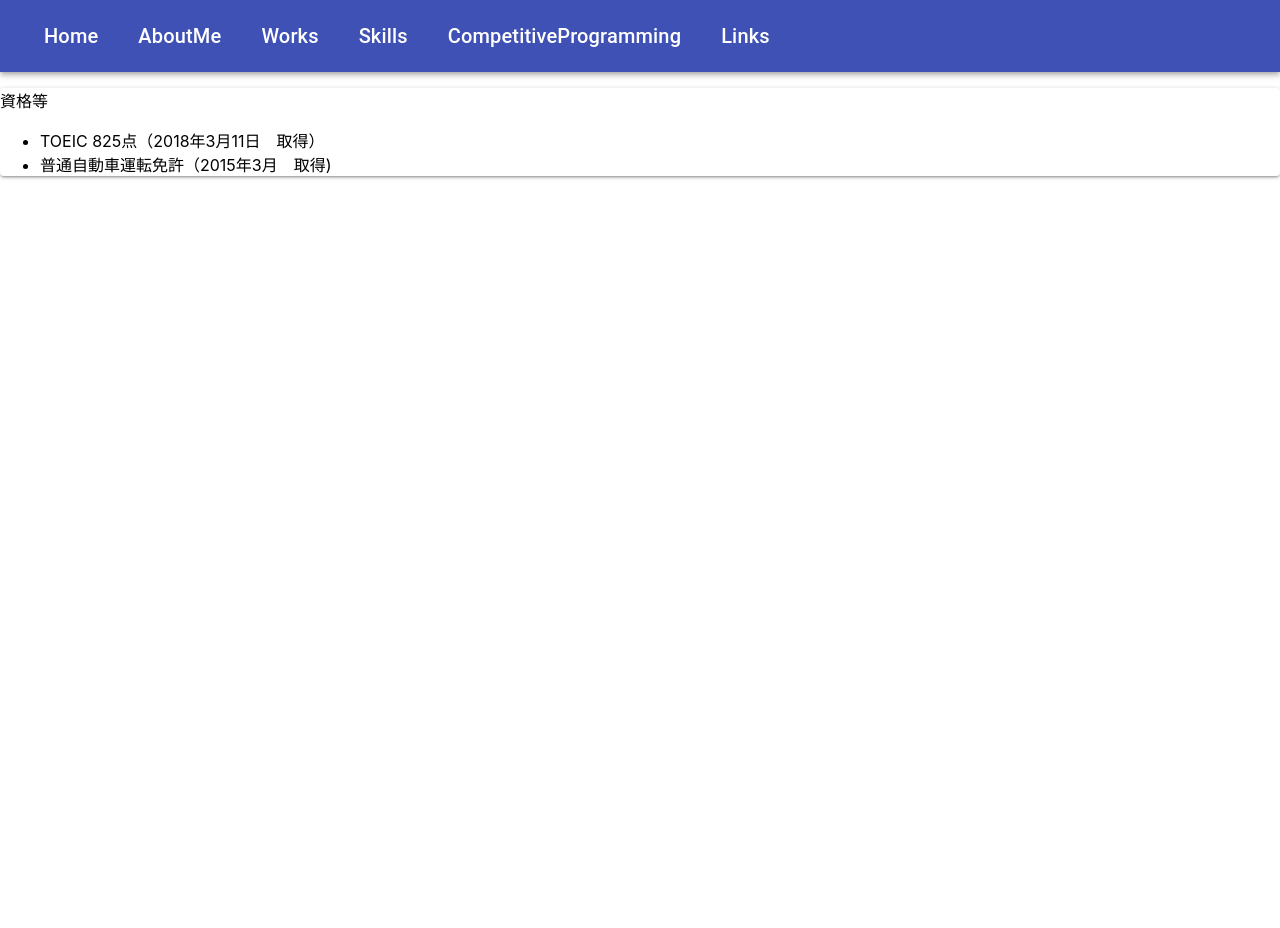
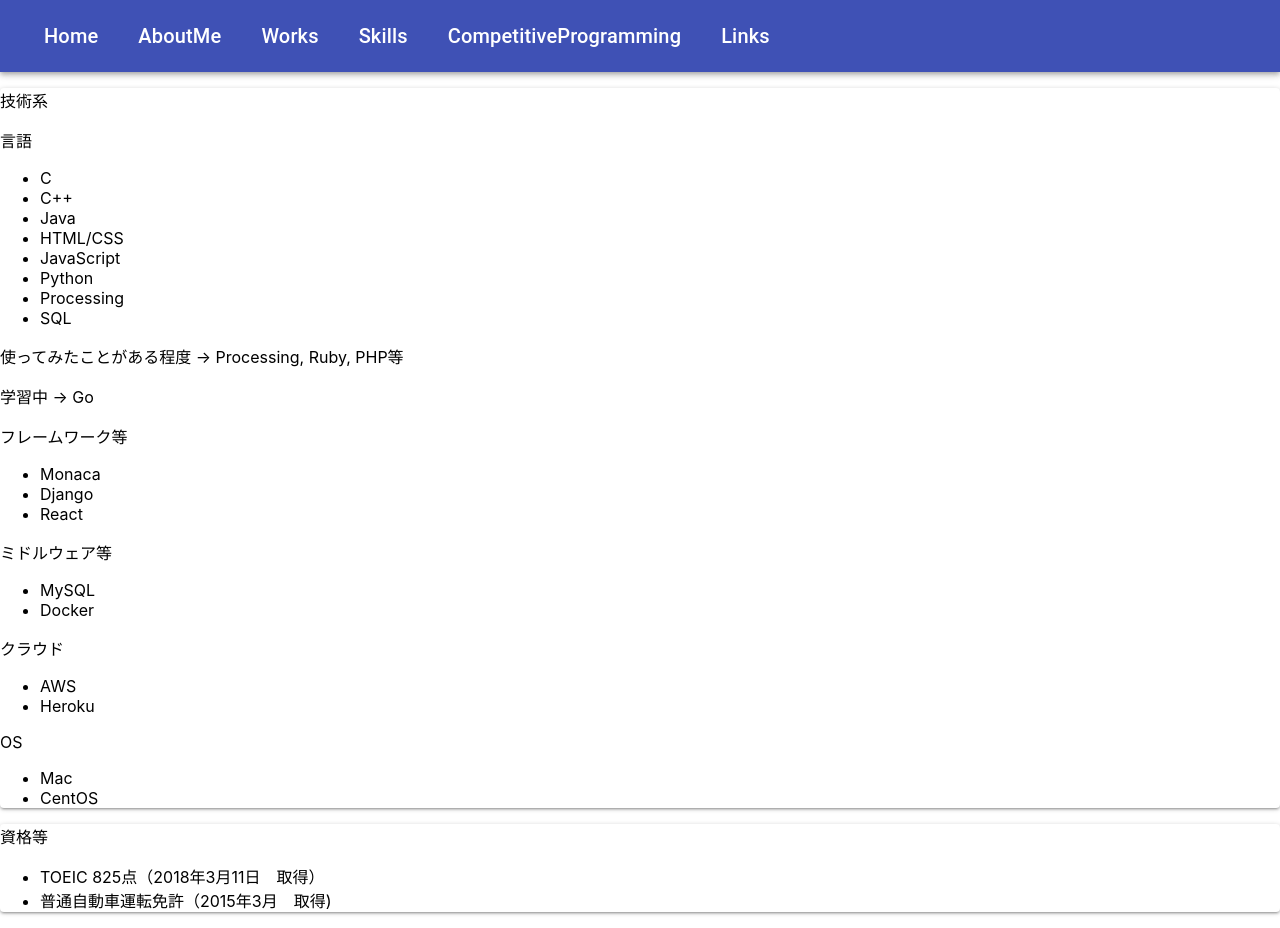
Before and after one commit to daleksprinter/myportfolio, a React (Create React App) app: page /skills in a window 1280 px wide. Before the commit the page ends 800 px from the top, so only its background shows below. Built offline with nearby package versions, Linux system fonts and the light colour scheme.

Commit message:
add my skill of language

```diff
--- a/src/components/Skills.js
+++ b/src/components/Skills.js
@@ -6,12 +6,57 @@
     render(){
         return(
             <div>
+                <Paper className = 'skillsLanguage'>
+                    <p>技術系</p>
+                    <p>言語</p>
+                    <ul>
+                        <li>C</li>
+                        <li>C++</li>
+                        <li>Java</li>
+                        <li>HTML/CSS</li>
+                        <li>JavaScript</li>
+                        <li>Python</li>
+                        <li>Processing</li>
+                        <li>SQL</li>
+                    </ul>
+                    <p>使ってみたことがある程度 → Processing, Ruby, PHP等</p>
+                    <p>学習中 → Go</p>
+
+                    <p>フレームワーク等</p>
+                    <ul>
+                        <li>Monaca</li>
+                        <li>Django</li>
+                        <li>React</li>
+                    </ul>
+
+                    <p>ミドルウェア等</p>
+                    <ul>
+                        <li>MySQL</li>
+                        <li>Docker</li>
+                    </ul>
+
+                    <p>クラウド</p>
+                    <ul>
+                        <li>AWS</li>
+                        <li>Heroku</li>
+                    </ul>
+
+                    <p>OS</p>
+                    <ul>
+                        <li>Mac</li>
+                        <li>CentOS</li>
+                    </ul>
+
+
+
+                </Paper>
                 <Paper className = 'skillsCertification'>
                     <p>資格等</p>
                     <ul>
                         <li>TOEIC 825点（2018年3月11日　取得）</li>
                         <li>普通自動車運転免許（2015年3月　取得)</li>
                     </ul>
+
                 </Paper>
             </div>
 
```
